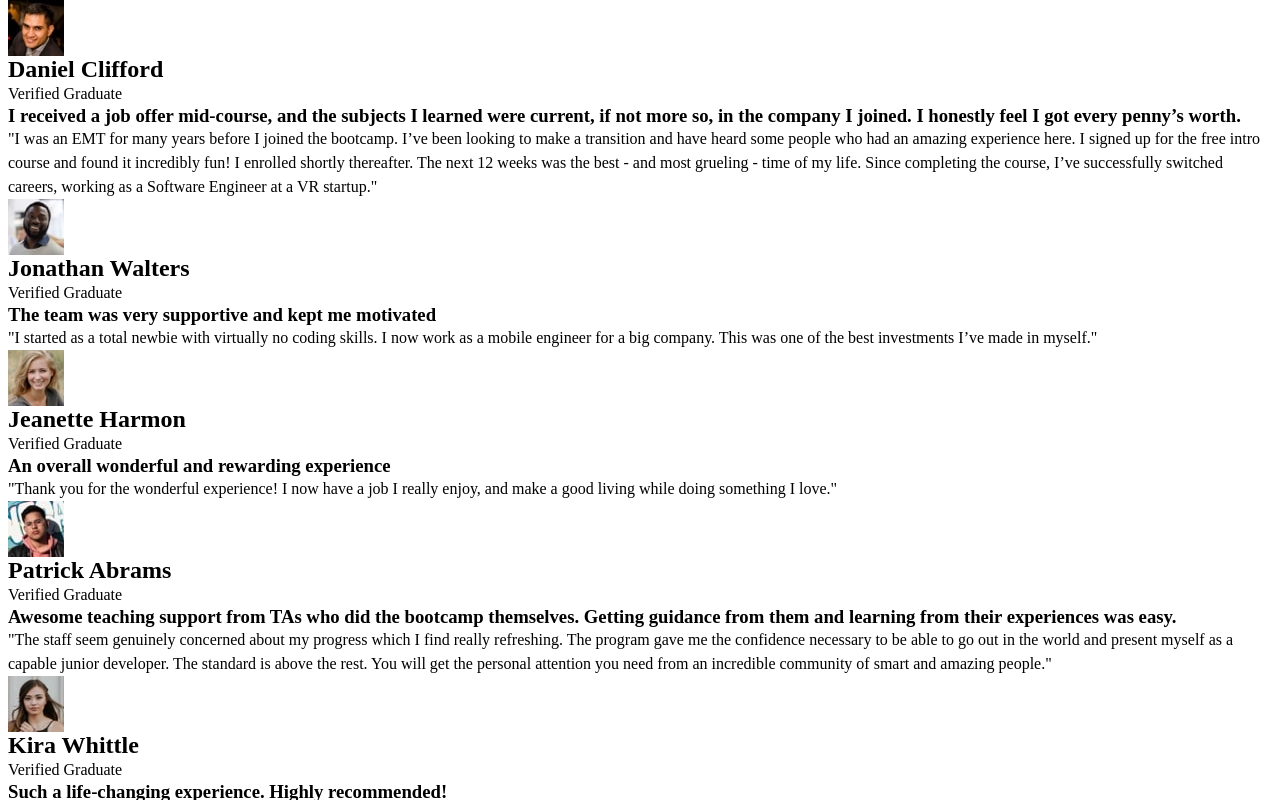
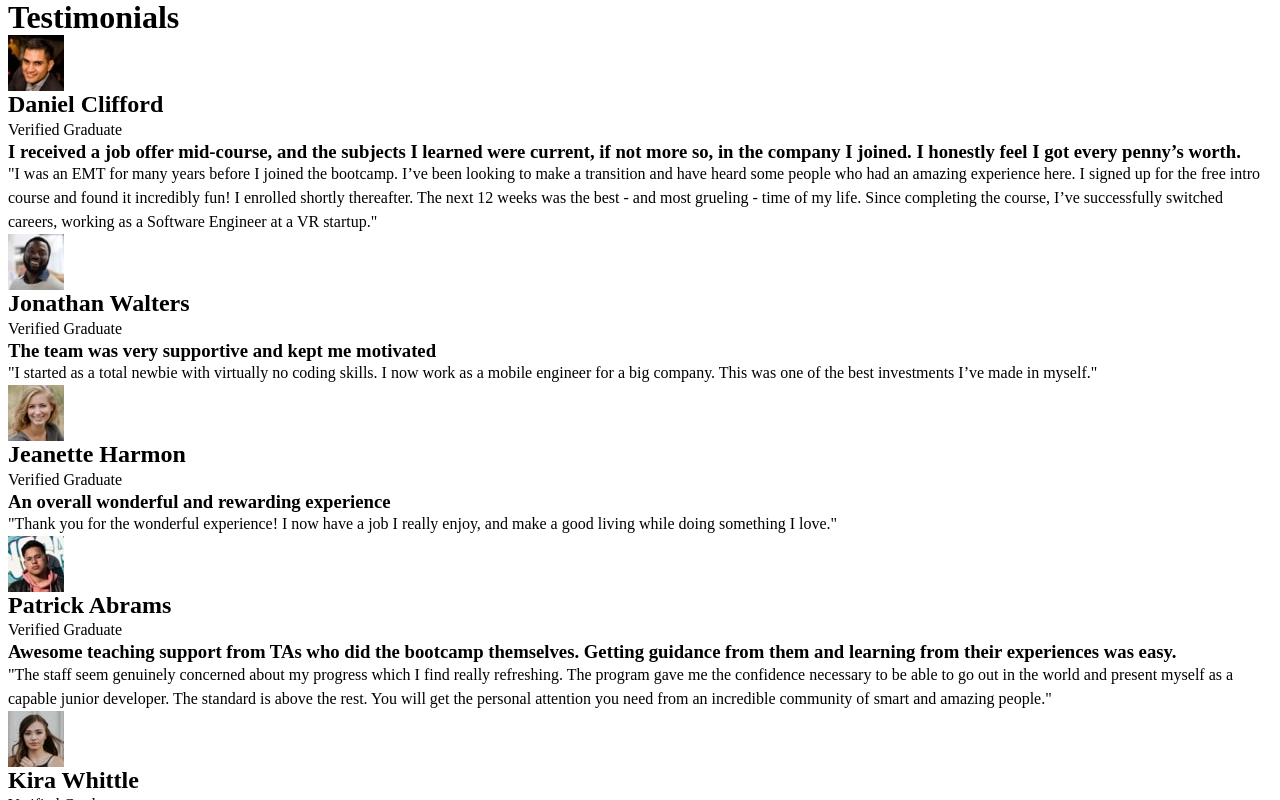
Before and after one commit to mbtenkorang/testimonials-grid-section, a Vue app: page / in a window 1280 px wide. Shown: the top 800 px of the page. Built offline with nearby package versions, Linux system fonts and the light colour scheme.

Commit message:
Added hidden <h1> to keep a consistent heading

```diff
--- a/src/App.vue
+++ b/src/App.vue
@@ -21,6 +21,7 @@ onMounted(() => fetchData())
 </script>
 
 <template>
+  <h1 class="hidden">Testimonials</h1>
   <p v-if="_isLoading">Loading testimonials...</p>
 
   <UserTestimonial v-else
```
